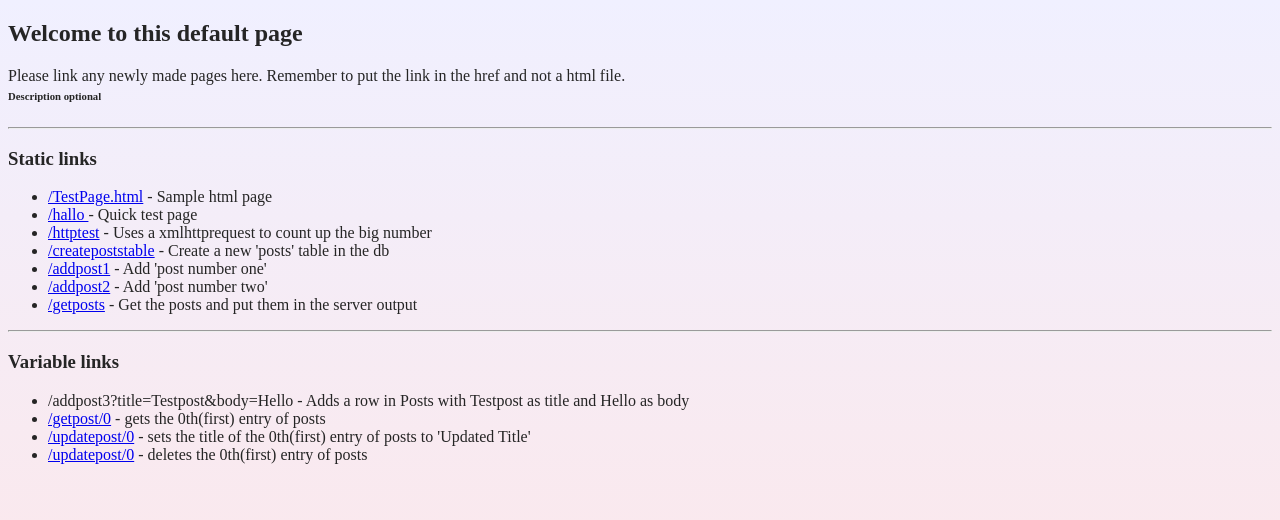
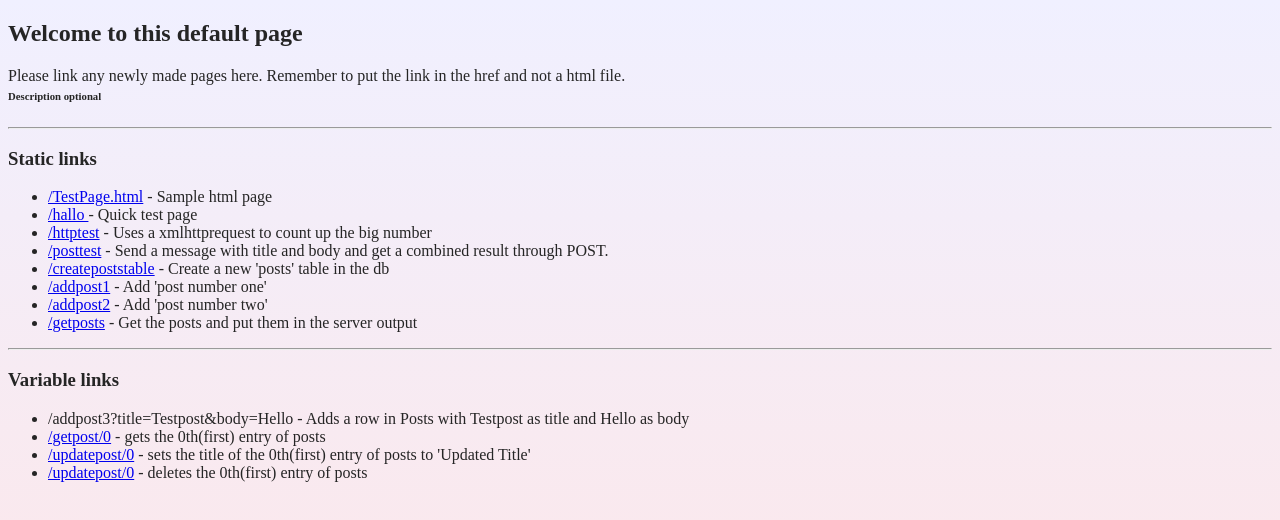
Before and after one commit to ShonoMurphy/nodemysql, a website: page index.html in a window 1280 px wide. Drawn offline with Linux system fonts and the light colour scheme.

Commit message:
Added index link

```diff
--- a/index.html
+++ b/index.html
@@ -23,6 +23,7 @@
         <li><a href="/test">/TestPage.html</a> - Sample html page</li>
         <li><a href="/hallo">/hallo </a> - Quick test page</li>
         <li><a href="/httptest">/httptest</a> - Uses a xmlhttprequest to count up the big number</li>
+        <Li><a href="/posttest">/posttest</a> - Send a message with title and body and get a combined result through POST.</Li>
         <li><a href="/createpoststable">/createpoststable</a> - Create a new 'posts' table in the db</li>
         <li><a href="/addpost1">/addpost1</a> - Add 'post number one'</li>
         <li><a href="/addpost2">/addpost2</a> - Add 'post number two'</li>
```
